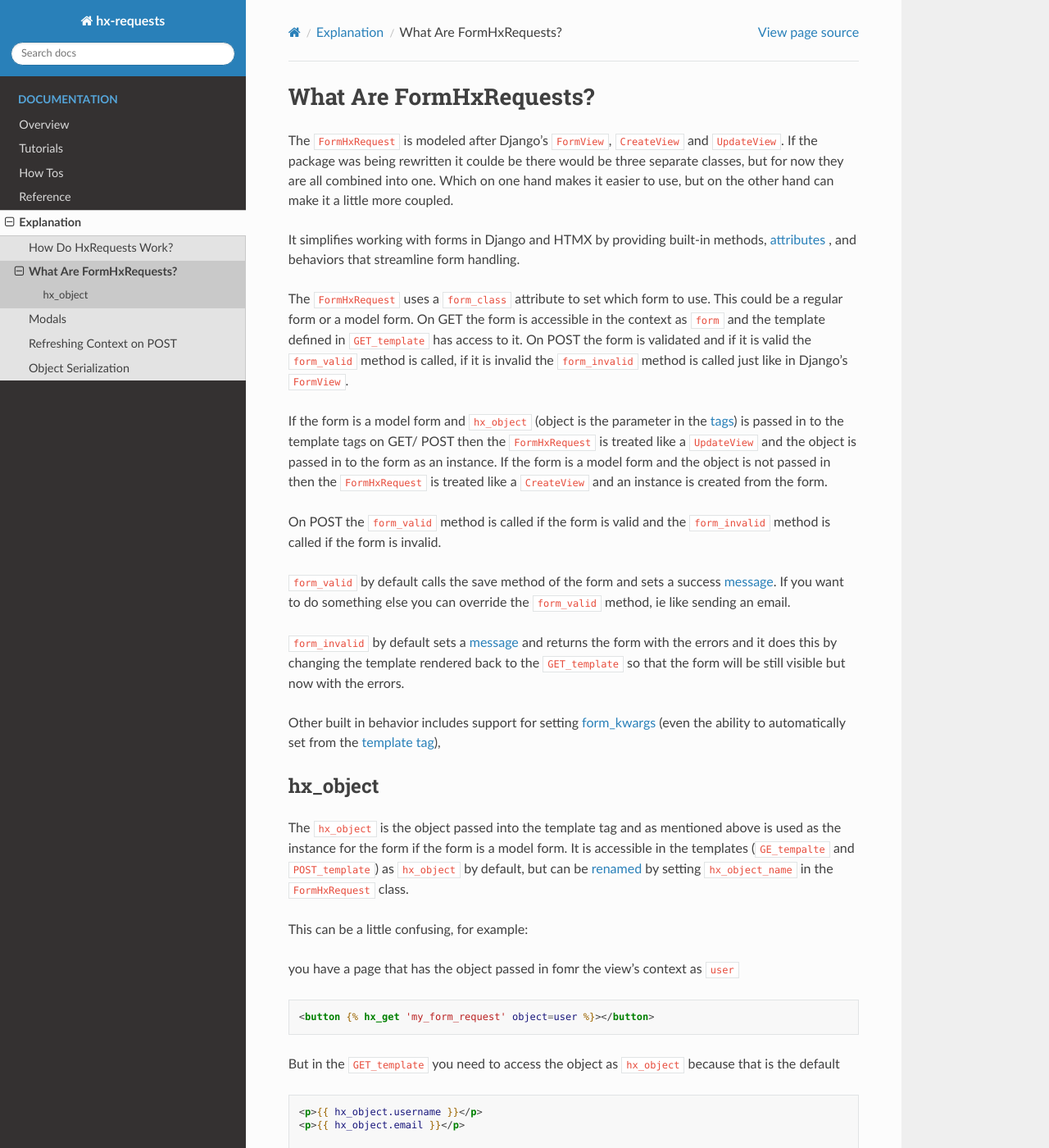
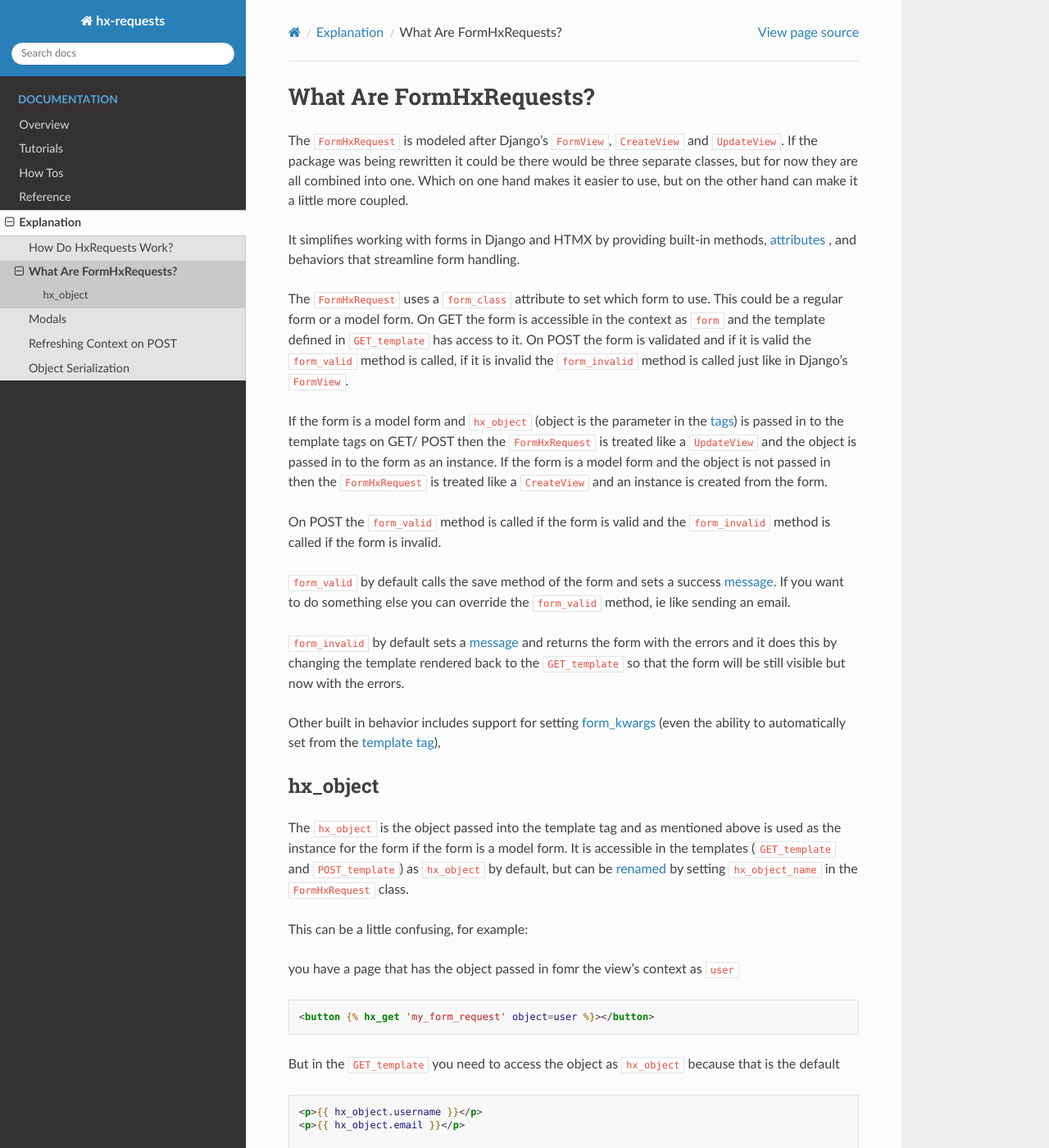
Before and after one commit to yaakovLowenstein/hx-requests, a Sphinx documentation site: the page built from docs/explanation/form_hx_requests.rst, in a window 1280 px wide and 1400 px high. Shown: the whole window at 82% size. Built offline with Sphinx 7.4.7 and the Read the Docs theme 3.1.0, drawn with Linux system fonts in a browser that asks for light colours; pages that are not in the unit, such as notebooks, are missing from menus.

Commit message:
docs: Fix typos in docs

```diff
--- a/docs/explanation/form_hx_requests.rst
+++ b/docs/explanation/form_hx_requests.rst
@@ -3,7 +3,7 @@ What Are FormHxRequests?
 
 
 The :code:`FormHxRequest` is modeled after Django's :code:`FormView`, :code:`CreateView` and :code:`UpdateView`.
-If the package was being rewritten it coulde be there would be three separate classes, but for now they are all combined into one.
+If the package was being rewritten it could be there would be three separate classes, but for now they are all combined into one.
 Which on one hand makes it easier to use, but on the other hand can make it a little more coupled.
 
 It simplifies working with forms in Django and HTMX by providing built-in methods, `attributes <https://hx-requests.readthedocs.io/en/latest/autoapi/hx_requests/hx_requests/index.html#id1>`_ , and behaviors that streamline form handling.
@@ -31,7 +31,7 @@ hx_object
 ~~~~~~~~~
 
 The :code:`hx_object` is the object passed into the template tag and as mentioned above is used as the instance for the form if the form is a model form.
-It is accessible in the templates (:code:`GE_tempalte` and :code:`POST_template`) as :code:`hx_object` by default, but can be :ref:`renamed <How To Access hx_object In Template>` by setting :code:`hx_object_name` in the :code:`FormHxRequest` class.
+It is accessible in the templates (:code:`GET_template` and :code:`POST_template`) as :code:`hx_object` by default, but can be :ref:`renamed <How To Access hx_object In Template>` by setting :code:`hx_object_name` in the :code:`FormHxRequest` class.
 
 This can be a little confusing, for example:
 
```
